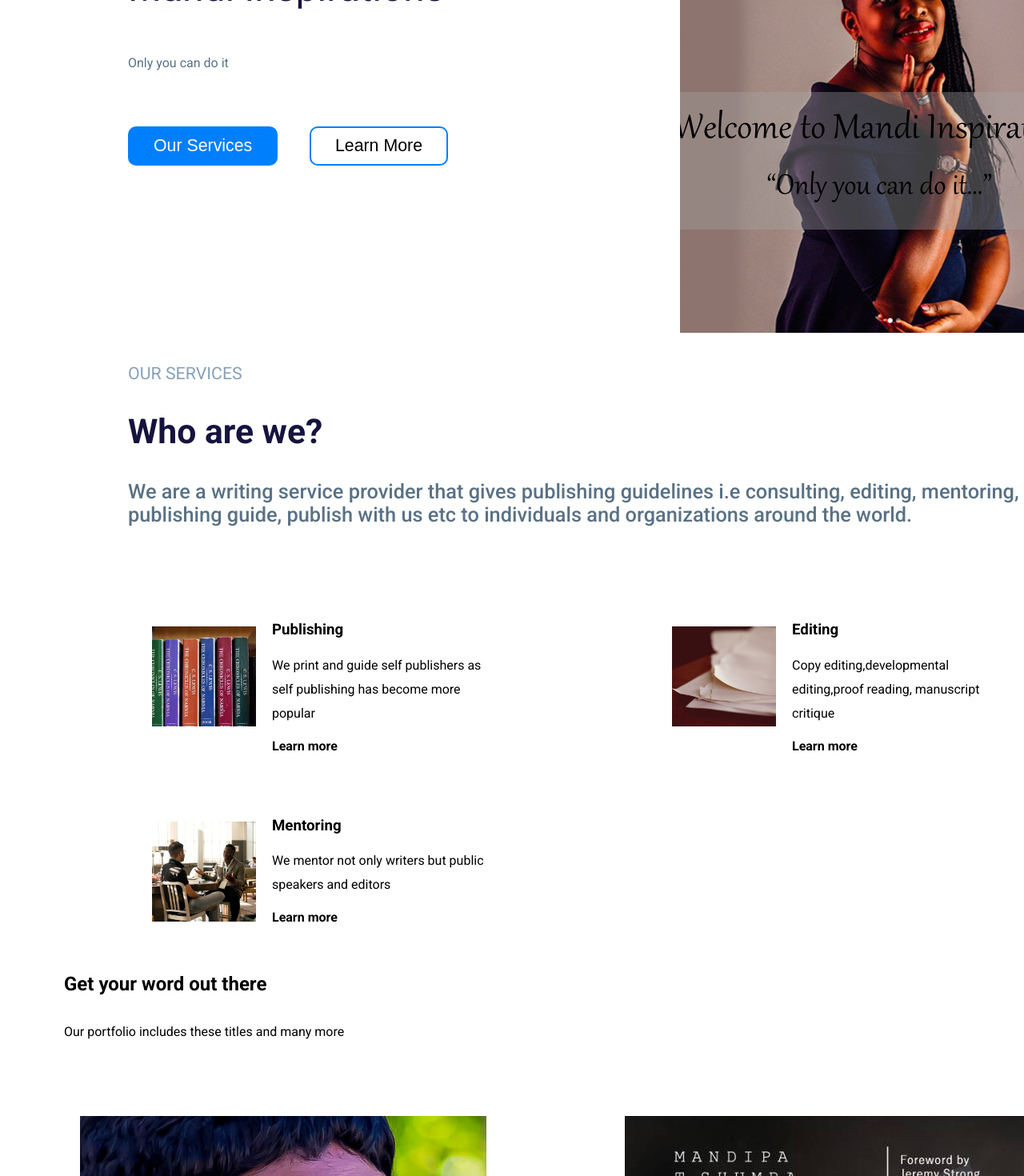
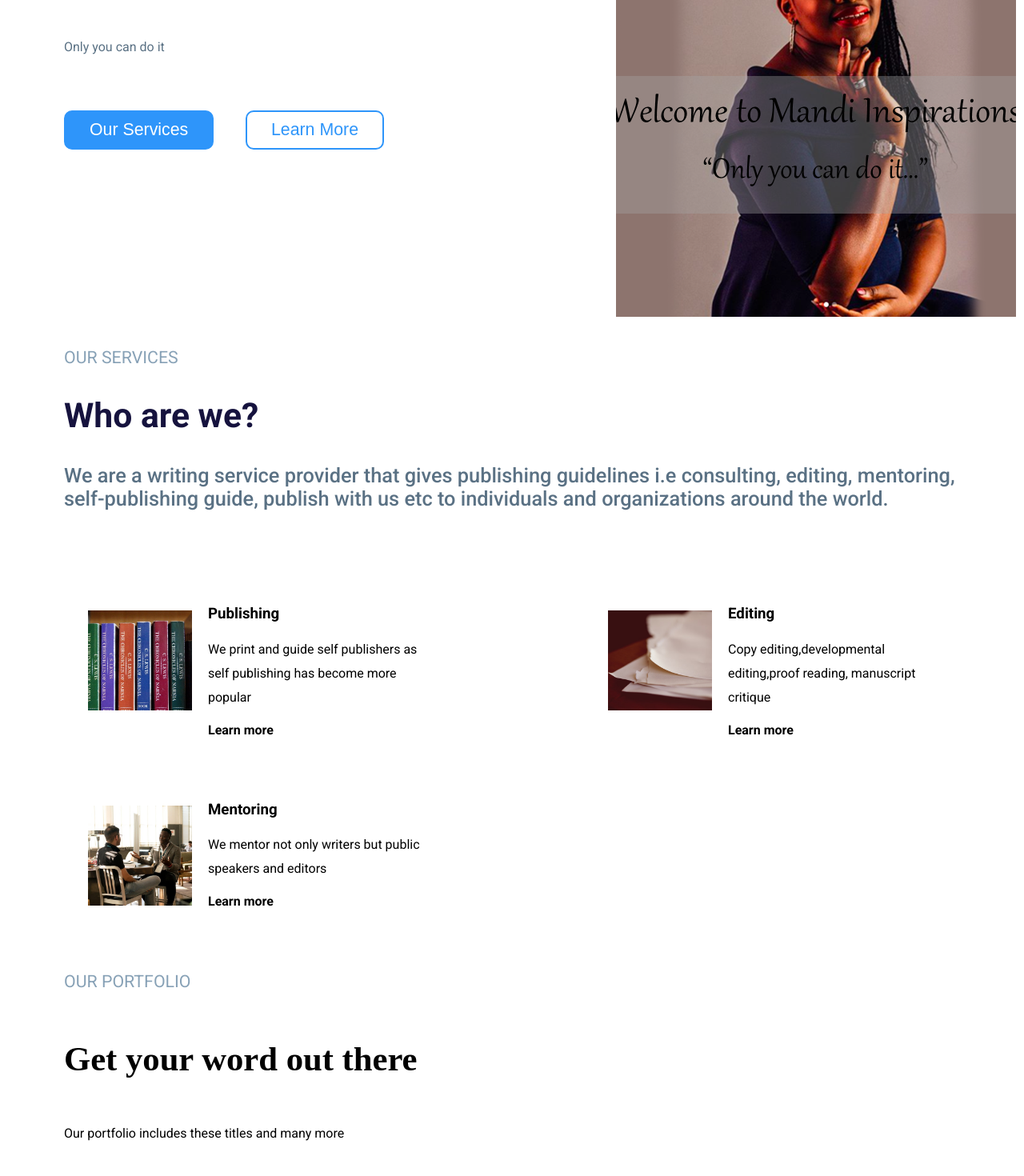
Before and after one commit to TehillahK/Mand-inspiration-web, a React (Create React App) app: page / in a window 1280 px wide. Shown: the part 180-1650 px from the top of the page at 80% size. Built offline with nearby package versions, Linux system fonts and the light colour scheme.

Commit message:
added typography

```diff
--- a/src/presentation/components/HomeBanner.js
+++ b/src/presentation/components/HomeBanner.js
@@ -4,8 +4,8 @@ function InfoBox() {
             <h1>Mandi Inspirations</h1>
             <p>Only you can do it</p>
             <div className={"buttons"}>
-                <button className={"blue"}>Our Services</button>
-                <button>Learn More</button>
+                <button className={"blue-button"}>Our Services</button>
+                <button className={"white-button"}>Learn More</button>
             </div>
         </div>
     )
--- a/src/presentation/components/OurServices.js
+++ b/src/presentation/components/OurServices.js
@@ -4,7 +4,7 @@ import React, {useCallback, useMemo} from "react";
 function Description() {
     return(
         <div className={"services"}>
-            <h1>Our Services</h1>
+            <h1 className={"sub-title"}>Our Services</h1>
             <h2>Who are we?</h2>
             <p className={"text"}>We are a writing service provider that gives publishing guidelines i.e consulting, editing, mentoring,
                 self-publishing guide, publish with us etc to individuals and organizations around the world.</p>
--- a/src/presentation/components/Portfolio.js
+++ b/src/presentation/components/Portfolio.js
@@ -1,10 +1,12 @@
 import {Link} from "react-router-dom";
 import Book1 from "../assets/books/20at60.jpg"
 import Book2 from "../assets/books/lwd.jpeg"
-const Portfolio = () => {
+
+function Content() {
     return(
         <div className={"flex flex-column"}>
-          <h1>Get your word out there</h1>
+            <h2 className={"sub-title"}>Our Portfolio</h2>
+            <h3 className={"special-title"}>Get your word out there</h3>
             <p>Our portfolio includes these titles and many more</p>
             <div className={"books-home grid two-cols"}>
                 <img style={{height:"671px",width:"508px"}} src={Book1} alt={'20 at 60 by Mandipa Shumba book cover'}/>
@@ -16,4 +18,11 @@ const Portfolio = () => {
         </div>
     )
 }
+const Portfolio = () => {
+  return(
+      <div className={"container"}>
+          <Content />
+      </div>
+  )
+}
 export default Portfolio;
--- a/src/presentation/pages/Home.js
+++ b/src/presentation/pages/Home.js
@@ -7,7 +7,7 @@ const Home = (props) => {
     const services=props.services ;
 
     return(
-        <section className={"container"}>
+        <section>
             <HomeBanner photoUrl={MandiPhoto} />
             <OurServices services={services} />
             <Portfolio />
--- a/src/presentation/scss/_banner.scss
+++ b/src/presentation/scss/_banner.scss
@@ -20,22 +20,7 @@
       flex-direction: row;
       justify-content: space-between;
       padding-top: 20px;
-      button{
-        font-weight: 400;
-        text-decoration: none ;
-        background-color: transparent;
-        font-size: 16pt;
-        //text-decoration: none;
-        padding: 10px 30px;
-        text-align: center;
-        display: inline-block;
-        border:2px globals.$sky-blue  solid;
-        border-radius: 10px;
-        &.blue{
-          color: white;
-          background-color: globals.$sky-blue;
-        }
-      }
+
     }
   }
   img{
--- a/src/presentation/scss/_buttons.scss
+++ b/src/presentation/scss/_buttons.scss
@@ -11,3 +11,18 @@
   border:2px globals.$sky-blue  solid;
   border-radius: 10px;
 }
+.blue-button:hover{
+
+}
+.white-button{
+  color: globals.$sky-blue;
+  font-weight: 400;
+  text-decoration: none ;
+  background-color: transparent;
+  font-size: 16pt;
+  padding: 10px 30px;
+  text-align: center;
+  display: inline-block;
+  border:2px globals.$sky-blue  solid;
+  border-radius: 10px;
+}
--- a/src/presentation/scss/_globals.scss
+++ b/src/presentation/scss/_globals.scss
@@ -1,5 +1,5 @@
 @import url('https://fonts.googleapis.com/css2?family=Roboto:wght@400;500;700&display=swap');
 
 $roboto:'Roboto',sans-serif;
-$sky-blue:#007FFC;
+$sky-blue: #2e95fa;
 $footer-color:#170C3FFF;
--- /dev/null
+++ b/src/presentation/scss/_typography.scss
@@ -0,0 +1,11 @@
+.sub-title{
+  font-weight: 400;
+  font-size: 16pt;
+  color: #87A1B6;
+  text-transform: uppercase;
+}
+
+.special-title{
+  font-family: "Times New Roman", serif;
+  font-size: 32pt;
+}
--- a/src/presentation/scss/main.scss
+++ b/src/presentation/scss/main.scss
@@ -4,6 +4,7 @@
 @forward "cards";
 @forward "footer";
 @forward "buttons";
+@forward "typography";
 html{
   font-size: 100%;
   box-sizing: border-box;
@@ -29,12 +30,7 @@ body{
 
   .services{
     //width: 850px;
-    h1{
-      font-weight: 400;
-      font-size: 16pt;
-      color: #87A1B6;
-      text-transform: uppercase;
-    }
+
     h2{
       font-weight: 700;
       font-size: 32pt;
```
Also changed, not shown: src/presentation/dist/css/main.css, 1 other file (tests, documents, lock files or other folders). Lines whose indentation alone changed are shown as unchanged.
